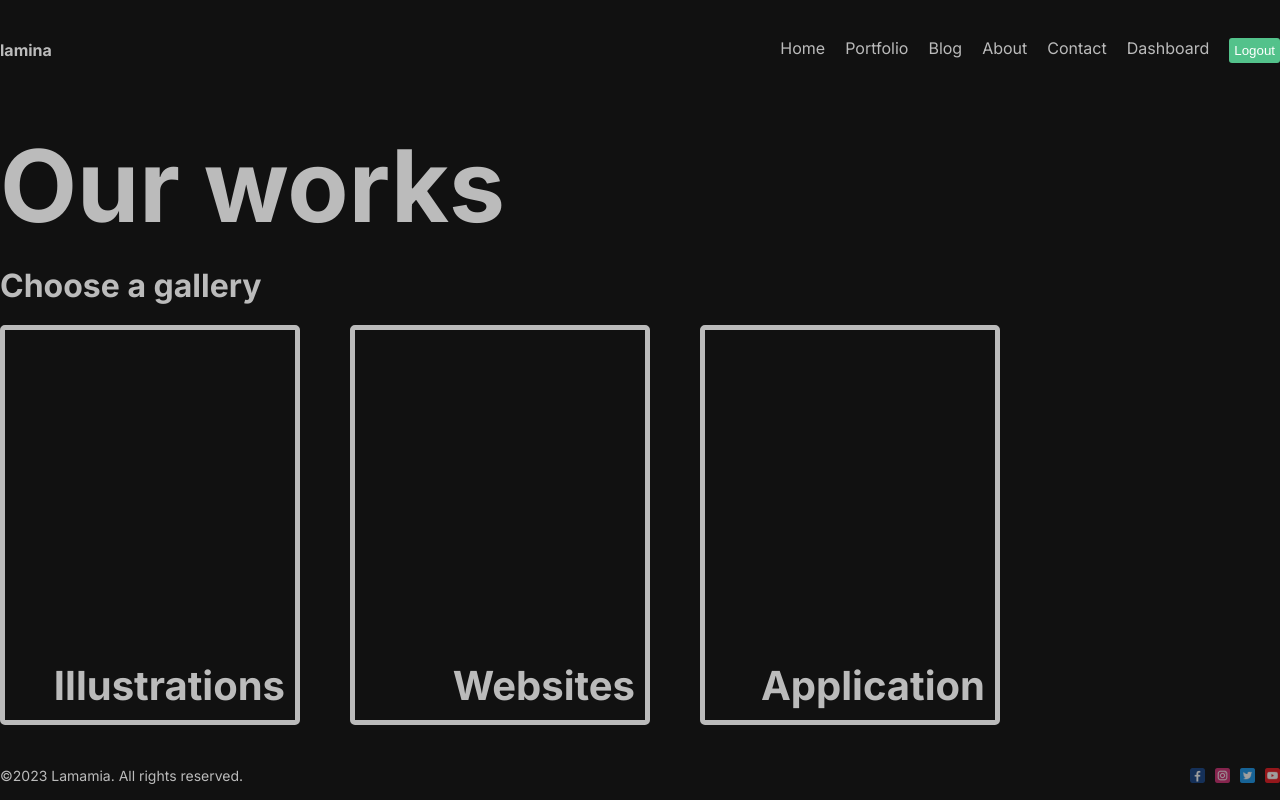
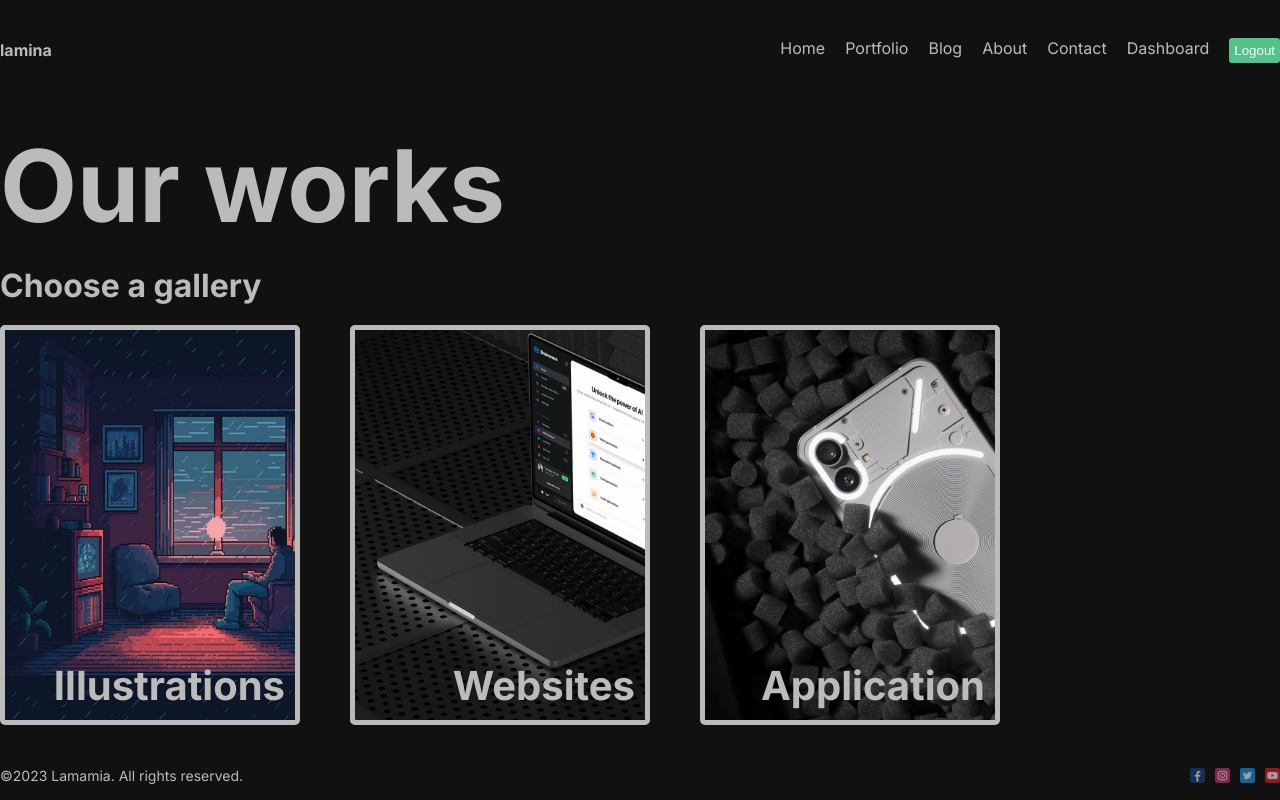
Before and after one commit to byiringiroscar/Build-platform-with-nextjs, a Next.js app: page /portfolio in a window 1280 px wide. Built offline with nearby package versions, Linux system fonts and the light colour scheme.

Commit message:
Update page.module.css

```diff
--- a/src/app/portfolio/page.module.css
+++ b/src/app/portfolio/page.module.css
@@ -20,7 +20,21 @@
     width: 300px;
     height: 400px;
     position: relative;
+    background-size: cover !important;
 }
+
+.item:nth-child(1){
+    background: url('/illustration.png');
+}
+
+.item:nth-child(2){
+    background: url('/websites.jpg');
+}
+
+.item:nth-child(3){
+    background: url('/apps.jpg');
+}
+
 
 .title{
     position: absolute;
```
